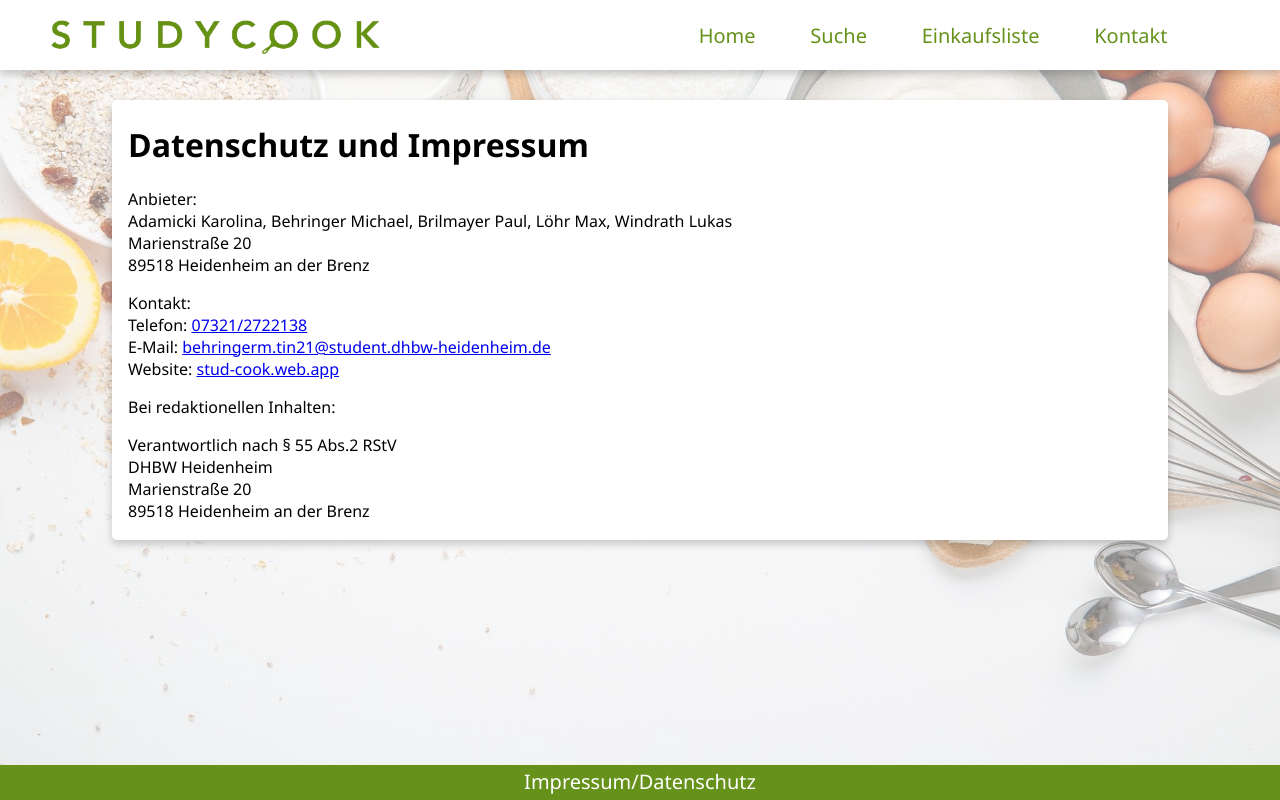
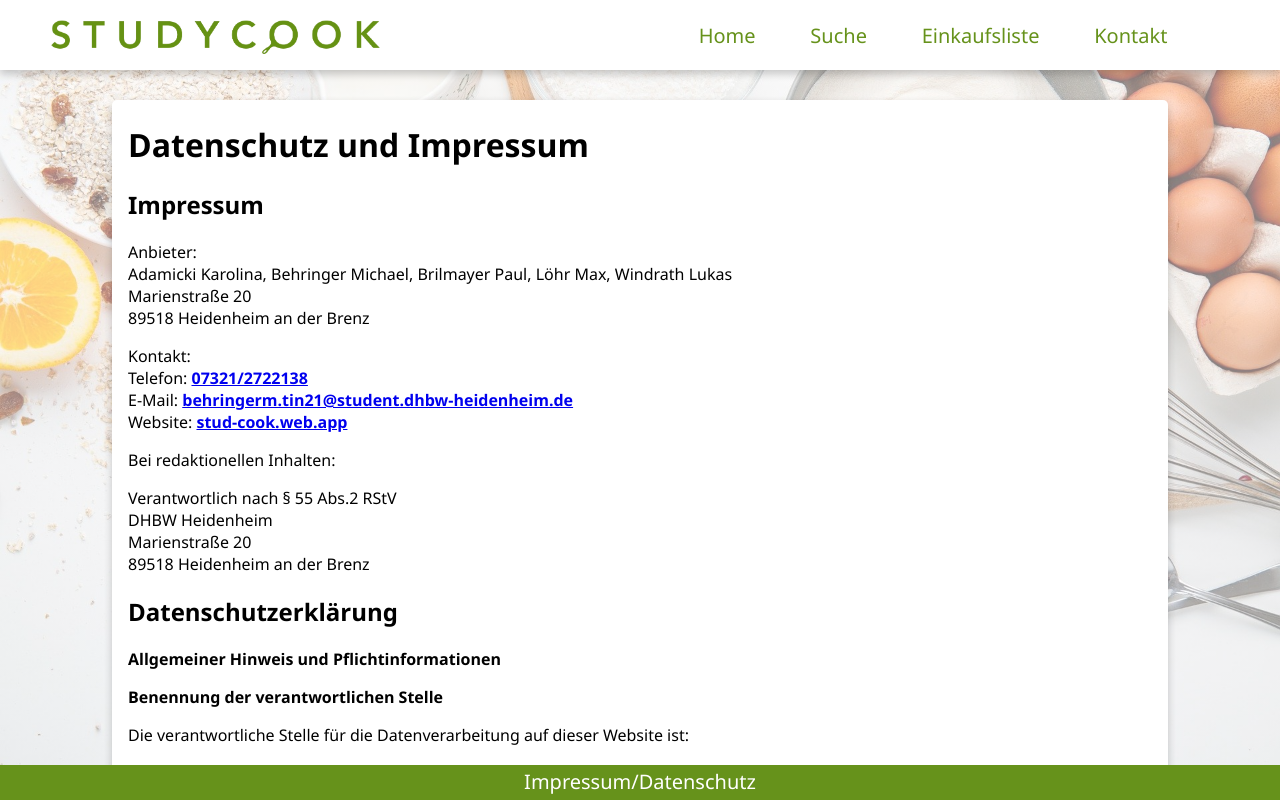
Before and after one commit to MichaelBehringer/Stud-Cook, a React (Create React App) app: page /#/impressum in a window 1280 px wide. Both pictures are taken after a click on the element "Impressum/Datenschutz". Built offline with nearby package versions, Linux system fonts and the light colour scheme.

Commit message:
Update Impressum.js

```diff
--- a/src/Views/Impressum.js
+++ b/src/Views/Impressum.js
@@ -5,12 +5,62 @@ function Datenschutz_Impressum() {
     <div>
       <div className="card cardMain">
         <h1>Datenschutz und Impressum</h1>
+        <h2>Impressum</h2>
         <p>Anbieter:<br />Adamicki Karolina, Behringer Michael, Brilmayer Paul, Löhr Max, Windrath Lukas<br />Marienstraße 20<br />89518 Heidenheim an der Brenz</p>
-        <p>Kontakt:<br />Telefon: <a href="tel:+4973212722138">07321/2722138</a><br />E-Mail: <a href="mailto:behringerm.tin21@student.dhbw-heidenheim.de" >behringerm.tin21@student.dhbw-heidenheim.de</a><br />Website: <a href="https://stud-cook.web.app/" >stud-cook.web.app</a></p>
+        <p>Kontakt:<br />Telefon: <a href="tel:+4973212722138" className="linkStyle"><strong>07321/2722138</strong></a><br />E-Mail: <a href="mailto:behringerm.tin21@student.dhbw-heidenheim.de" className="linkStyle"><strong>behringerm.tin21@student.dhbw-heidenheim.de</strong></a><br />Website: <a href="https://stud-cook.web.app/" target="_blank" className="linkStyle"><strong>stud-cook.web.app</strong></a></p>
         <p> </p>
         <p>Bei redaktionellen Inhalten:</p>
         <p>Verantwortlich nach § 55 Abs.2 RStV<br />DHBW Heidenheim<br />Marienstraße 20 <br />89518 Heidenheim an der Brenz</p>
-       </div>
+        <h2>Datenschutzerklärung</h2>
+       <strong> <p>Allgemeiner Hinweis und Pflichtinformationen</p></strong>
+
+       <strong><p>Benennung der verantwortlichen Stelle</p></strong>
+
+<p>Die verantwortliche Stelle für die Datenverarbeitung auf dieser Website ist:</p>
+
+<p>DHBW Heidenheim</p>
+<p>Michael Behringer</p>
+<p>Marienstraße 20</p>
+<p>89518 Heidenheim</p>
+
+<p>Die verantwortliche Stelle entscheidet allein oder gemeinsam mit anderen über die Zwecke und Mittel der Verarbeitung von personenbezogenen Daten (z.B. Namen, Kontaktdaten o. Ä.).</p>
+
+<strong><p>Widerruf Ihrer Einwilligung zur Datenverarbeitung</p></strong>
+
+<p>Nur mit Ihrer ausdrücklichen Einwilligung sind einige Vorgänge der Datenverarbeitung möglich. Ein Widerruf Ihrer bereits erteilten Einwilligung ist jederzeit möglich. Für den Widerruf genügt eine formlose Mitteilung per E-Mail. Die Rechtmäßigkeit der bis zum Widerruf erfolgten Datenverarbeitung bleibt vom Widerruf unberührt.</p>
+
+<strong><p>Recht auf Beschwerde bei der zuständigen Aufsichtsbehörde</p></strong>
+
+<p>Als Betroffener steht Ihnen im Falle eines datenschutzrechtlichen Verstoßes ein Beschwerderecht bei der zuständigen Aufsichtsbehörde zu. Zuständige Aufsichtsbehörde bezüglich datenschutzrechtlicher Fragen ist der Landesdatenschutzbeauftragte des Bundeslandes, in dem sich der Sitz unseres Unternehmens befindet. Der folgende Link stellt eine Liste der Datenschutzbeauftragten sowie deren Kontaktdaten bereit: https://www.bfdi.bund.de/DE/Infothek/Anschriften_Links/anschriften_links-node.html.</p>
+
+<strong><p>Recht auf Datenübertragbarkeit</p></strong>
+
+<p>Ihnen steht das Recht zu, Daten, die wir auf Grundlage Ihrer Einwilligung oder in Erfüllung eines Vertrags automatisiert verarbeiten, an sich oder an Dritte aushändigen zu lassen. Die Bereitstellung erfolgt in einem maschinenlesbaren Format. Sofern Sie die direkte Übertragung der Daten an einen anderen Verantwortlichen verlangen, erfolgt dies nur, soweit es technisch machbar ist.</p>
+
+<strong><p>Recht auf Auskunft, Berichtigung, Sperrung, Löschung</p></strong>
+
+<p>Sie haben jederzeit im Rahmen der geltenden gesetzlichen Bestimmungen das Recht auf unentgeltliche Auskunft über Ihre gespeicherten personenbezogenen Daten, Herkunft der Daten, deren Empfänger und den Zweck der Datenverarbeitung und ggf. ein Recht auf Berichtigung, Sperrung oder Löschung dieser Daten. Diesbezüglich und auch zu weiteren Fragen zum Thema personenbezogene Daten können Sie sich jederzeit über die im Impressum aufgeführten Kontaktmöglichkeiten an uns wenden.</p>
+
+<strong><p>SSL- bzw. TLS-Verschlüsselung</p></strong>
+
+<p>Aus Sicherheitsgründen und zum Schutz der Übertragung vertraulicher Inhalte, die Sie an uns als Seitenbetreiber senden, nutzt unsere Website eine SSL-bzw. TLS-Verschlüsselung. Damit sind Daten, die Sie über diese Website übermitteln, für Dritte nicht mitlesbar. Sie erkennen eine verschlüsselte Verbindung an der „https://“ Adresszeile Ihres Browsers und am Schloss-Symbol in der Browserzeile.</p>
+
+<strong><p>Kontaktformular</p></strong>
+
+<p>Per Kontaktformular übermittelte Daten werden einschließlich Ihrer Kontaktdaten gespeichert, um Ihre Anfrage bearbeiten zu können oder um für Anschlussfragen bereitzustehen. Eine Weitergabe dieser Daten findet ohne Ihre Einwilligung nicht statt.</p>
+
+<p>Die Verarbeitung der in das Kontaktformular eingegebenen Daten erfolgt ausschließlich auf Grundlage Ihrer Einwilligung (Art. 6 Abs. 1 lit. a DSGVO). Ein Widerruf Ihrer bereits erteilten Einwilligung ist jederzeit möglich. Für den Widerruf genügt eine formlose Mitteilung per E-Mail. Die Rechtmäßigkeit der bis zum Widerruf erfolgten Datenverarbeitungsvorgänge bleibt vom Widerruf unberührt.</p>
+
+<p>Über das Kontaktformular übermittelte Daten verbleiben bei uns, bis Sie uns zur Löschung auffordern, Ihre Einwilligung zur Speicherung widerrufen oder keine Notwendigkeit der Datenspeicherung mehr besteht. Zwingende gesetzliche Bestimmungen - insbesondere Aufbewahrungsfristen - bleiben unberührt.</p>
+
+<strong><p>Speicherdauer von Beiträgen und Kommentaren</p></strong>
+
+<p>Beiträge und Kommentare sowie damit in Verbindung stehende Daten, wie beispielsweise IP-Adressen, werden gespeichert. Der Inhalt verbleibt auf unserer Website, bis er vollständig gelöscht wurde oder aus rechtlichen Gründen gelöscht werden musste.</p>
+
+<p>Die Speicherung der Beiträge und Kommentare erfolgt auf Grundlage Ihrer Einwilligung (Art. 6 Abs. 1 lit. a DSGVO). Ein Widerruf Ihrer bereits erteilten Einwilligung ist jederzeit möglich. Für den Widerruf genügt eine formlose Mitteilung per E-Mail. Die Rechtmäßigkeit bereits erfolgter Datenverarbeitungsvorgänge bleibt vom Widerruf unberührt.</p>
+
+<p>Quelle: Datenschutz-Konfigurator von mein-datenschutzbeauftragter.de</p>
+      </div>
     </div>
   );
 }
```
